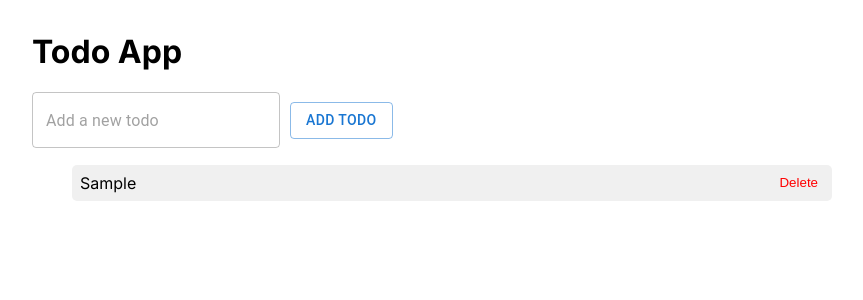
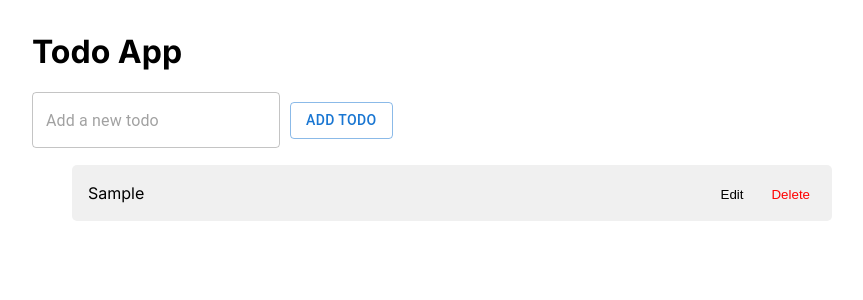
Before and after one commit to Dennisoshak/TODO-list, a Next.js app: page / in a window 1280 px wide. Both pictures are taken after typing "Sample" into the empty fields and a click on the button "ADD TODO". Shown: the top 300 px of the page, without its empty margins (208-1071 px from the left). Built offline with nearby package versions, Linux system fonts and the light colour scheme.

Commit message:
edit todos

```diff
--- a/app/globals.css
+++ b/app/globals.css
@@ -23,7 +23,7 @@ a {
   display: flex;
   justify-content: space-between;
   align-items: center;
-  padding: 0.5rem;
+  padding: 0.5rem 1rem;
   background-color: #f0f0f0;
   margin-bottom: 0.5rem;
   border-radius: 5px;
@@ -32,6 +32,14 @@ a {
 .todo-item.done {
   text-decoration: line-through;
   opacity: 0.6;
+}
+
+.edit-form {
+    width: 100%;
+    display: flex;
+    justify-content: space-between;
+    height: 40px;
+    align-items: center;
 }
 
 button {
@@ -44,3 +52,6 @@ button.delete {
   color: red;
   margin-left: 1rem;
 }
+button.done {
+    margin-left: 20%;
+}
--- a/app/index.js
+++ b/app/index.js
@@ -5,6 +5,8 @@ import './globals.css'
 const TodoApp = () => {
   const [todos, setTodos] = useState([]);
   const [input, setInput] = useState("");
+  const [onEdit, setOnEdit] = useState(0)
+  const [edited, setEdited] = useState('')
 
 const addTodo = (e) => {
   e.preventDefault();
@@ -20,6 +22,13 @@ const markTodo = (id) => {
     todos.map((todo) => (todo.id === id ? { ...todo, done: !todo.done } : todo))
   );
 };
+const editTodo = (e,i) => {
+ e.preventDefault()
+ const temp = todos
+ temp[i].text = edited
+ setTodos(temp)
+setOnEdit(0)
+}
 return (
   <div className="container">
     <h1>Todo App</h1>
@@ -37,12 +46,31 @@ return (
       variant="outlined" type="submit">Add Todo</Button>
     </form>
     <ul>
-      {todos.map((todo) => (
-        <li key={todo.id} className={`todo-item ${todo.done ? "done" : ""}`}>
+      {todos.map((todo,i) => (
+
+        <li key={todo.id} draggable className={`todo-item ${todo.done ? "done" : ""}`}>
+          {todo.id===onEdit? (
+           <form className="edit-form" onSubmit={(e)=>editTodo(e,i)}style={{width:"100%"}}>
+           <TextField
+           fullWidth
+           id="fullwidth"
+             type="text"
+             value={edited}
+             onChange={(e) => setEdited(e.target.value)}
+             placeholder={todo.text}
+             sx={{"& fieldset": { border: 'none' },width:"80%",padding:"0"}}
+           /><button type="submit"className="done">Done</button></form>
+          ):(
+            <div className="edit-form">
           <span onClick={() => markTodo(todo.id)}>{todo.text}</span>
+          <div>
+          <button className="edit"disabled={todo.done} onClick={() => setOnEdit(todo.id)}>
+            Edit
+          </button>
           <button className="delete" onClick={() => deleteTodo(todo.id)}>
             Delete
           </button>
+          </div></div>)}
         </li>
       ))}
     </ul>
```
